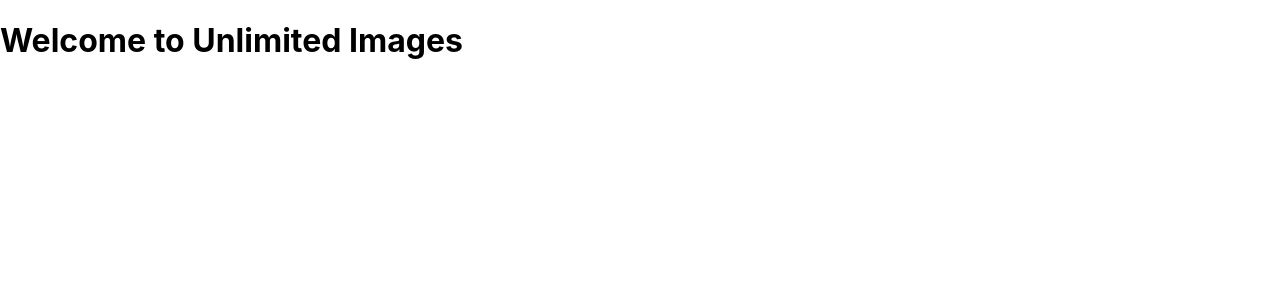
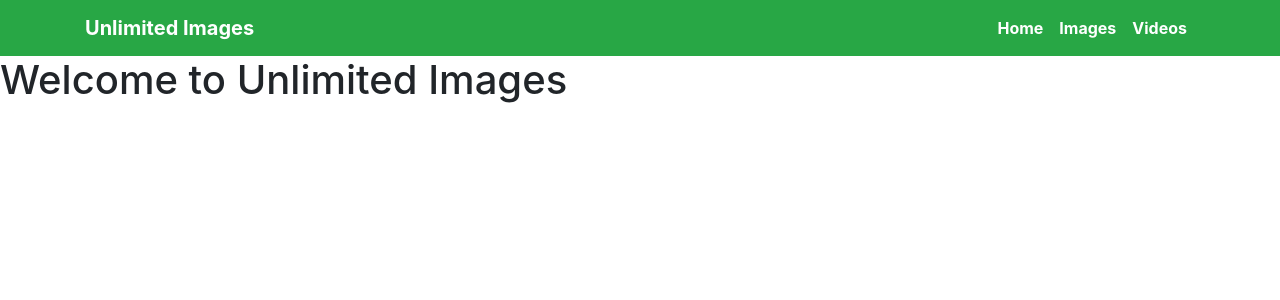
Before and after one commit to hernanreiq/Unlimited-Images, a React (Create React App) app: page / in a window 1280 px wide. Shown: the top 300 px of the page. Built offline with nearby package versions, Linux system fonts and the light colour scheme.

Commit message:
Navbar estilizado

```diff
--- a/package.json
+++ b/package.json
@@ -6,8 +6,11 @@
     "@testing-library/jest-dom": "^5.14.1",
     "@testing-library/react": "^11.2.7",
     "@testing-library/user-event": "^12.8.3",
+    "bootstrap": "4.6",
     "react": "^17.0.2",
+    "react-bootstrap": "^1.6.4",
     "react-dom": "^17.0.2",
+    "react-router-dom": "^5.3.0",
     "react-scripts": "4.0.3",
     "web-vitals": "^1.1.2"
   },
--- a/src/App.js
+++ b/src/App.js
@@ -1,10 +1,10 @@
 import React, { Component } from "react";
-import Index from "./views";
+import Router from "./router/router";
 
 class App extends Component {
   render(){
     return(
-      <Index />
+      <Router />
     )
   }
 }
--- a/src/index.js
+++ b/src/index.js
@@ -1,5 +1,6 @@
 import React from 'react';
 import ReactDOM from 'react-dom';
+import "bootstrap/dist/css/bootstrap.min.css";
 import "./css/index.css";
 import App from './App';
 import reportWebVitals from './reportWebVitals';
--- /dev/null
+++ b/src/router/router.jsx
@@ -0,0 +1,21 @@
+import React, { Component } from "react";
+import { BrowserRouter, Switch, Route } from "react-router-dom";
+import Index from "../views";
+import Header from "../views/partials/header";
+
+class Router extends Component {
+    render() {
+        return (
+            <BrowserRouter>
+                <Header />
+                <Switch>
+                    <Route exact path="/" component={Index} />
+                    <Route exact path="/home" component={Index} />
+                    <Route exact path="/Unlimited-Images" component={Index} />
+                </Switch>
+            </BrowserRouter>
+        )
+    }
+}
+
+export default Router;
--- /dev/null
+++ b/src/views/partials/header.jsx
@@ -0,0 +1,26 @@
+import React, { Component } from "react";
+import { Navbar, Nav, Container } from "react-bootstrap";
+
+class Header extends Component {
+    render() {
+        return (
+            <React.Fragment>
+                <Navbar bg="success" expand="lg" variant="dark">
+                    <Container>
+                        <Navbar.Brand href="/" className="text-white font-weight-bold" >Unlimited Images</Navbar.Brand>
+                        <Navbar.Toggle aria-controls="basic-navbar-nav" />
+                        <Navbar.Collapse id="basic-navbar-nav">
+                            <Nav className="ml-auto">
+                                <Nav.Link href="/home" className="text-white font-weight-bold">Home</Nav.Link>
+                                <Nav.Link href="/images" className="text-white font-weight-bold">Images</Nav.Link>
+                                <Nav.Link href="/videos" className="text-white font-weight-bold">Videos</Nav.Link>
+                            </Nav>
+                        </Navbar.Collapse>
+                    </Container>
+                </Navbar>
+            </React.Fragment>
+        )
+    }
+}
+
+export default Header;
```
Also changed, not shown: src/views/index.jsx (line endings or trailing spaces), 1 other file (tests, documents, lock files or other folders).
